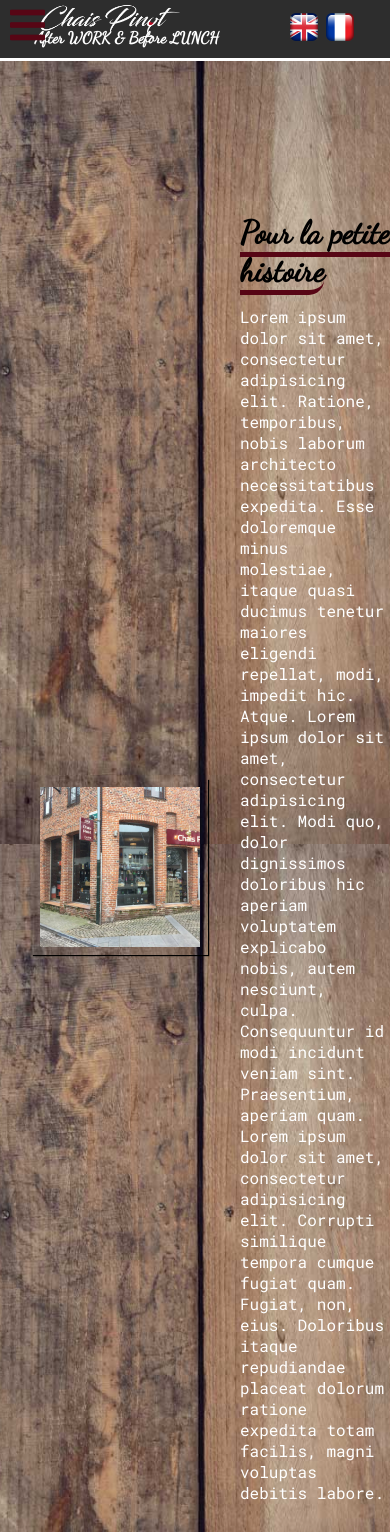
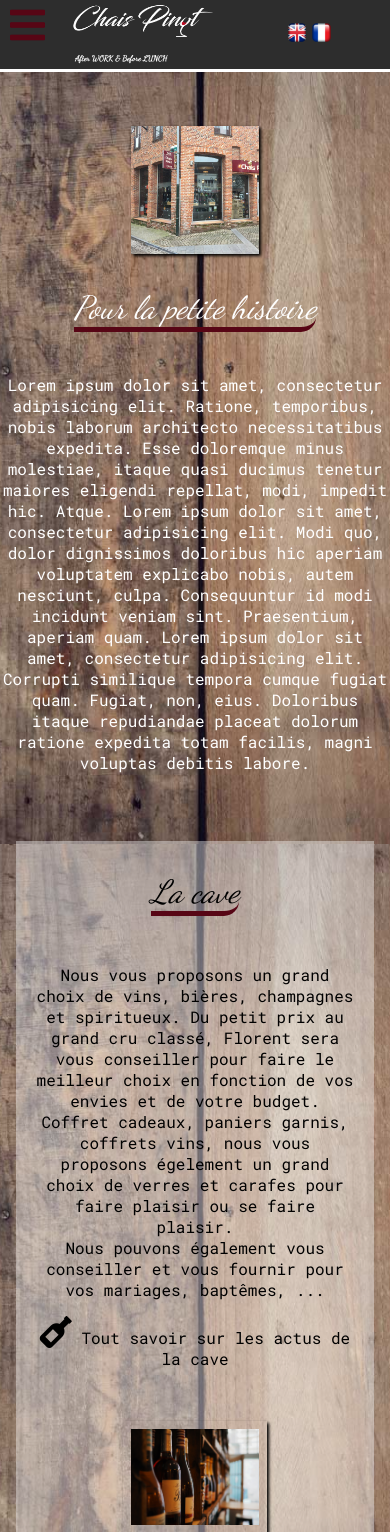
Before and after one commit to TheRoguishFOX/ProjetChaisPinot, a PHP site: page /index.php?action=cavebar in a window 390 px wide; the page is wider, and only the part inside the window is pictured. Shown: the top 1532 px of that part. Run offline with PHP 8.4, Linux system fonts and the light colour scheme; some libraries are stand-ins or nearby versions; some web fonts are replaced.

Commit message:
responsive
gestion responsive contact , cave et bar, headerfooter.
changement formulaire contact

```diff
--- a/public/css/cavebar.css
+++ b/public/css/cavebar.css
@@ -1,3 +1,7 @@
+#caveetbar{
+    margin-top : 4em;
+}
+
 #histoireboutique {
     display : flex;
     align-items: center;
@@ -5,14 +9,11 @@
 
 
 #histoireboutique img{
-    width: 15%;
+    width: 20em;
     margin : 2em;
+    box-shadow: 2px 2px 3px;
 }
 
-#caveetbar strong {
-    border-bottom: 5px  var(--colorbordeau) solid;
-    border-bottom-right-radius: 15px;
-}
 
 #histoireboutique p{
     text-align: left;
@@ -21,14 +22,15 @@
 #caveproduits{
     display:flex;
     text-align: center;
-
 }
 
-#caveetbar img{
-    width : 10em;
+#caveproduits img{
+    width : 15em;
     padding : 0.5em;
-    box-shadow: 1px 1px 1px;
+    box-shadow: 2px 2px 3px;
+    margin-bottom: 1em;
 }
+
 
 
 
@@ -46,32 +48,46 @@ background-color: rgba(255, 255, 255, 0.4);
 }
 
 
-#lacave p {
+#caveproduits h2 {
     margin:1em;
     color : black
 
 }
 
-#lebar p {
+
+#caveproduits p {
     margin:1em;
-    color : black;
+    color : black
 }
+
 
 #lebar i{
     color : black;
     font-size : 2em;
 }
 
-#lebar i:hover{
-    transform : scale(1.5);
-    color : var(--colorbordeau);
-}
 
 #lebar a{
     text-decoration : none;
     color : black;
 }
+
 #lebar a:hover{
+    font-size : 1.2em;
+    color : var(--colorbordeau);
+}
+
+#lacave i{
+    color : black;
+    font-size : 2em;
+}
+
+#lacave a{
+    text-decoration : none;
+    color : black;
+}
+
+#lacave a:hover{
     font-size : 1.2em;
     color : var(--colorbordeau);
 }
@@ -79,9 +95,10 @@ background-color: rgba(255, 255, 255, 0.4);
 #containerconfiance {
     display : flex;
     justify-content: space-around;
+    text-align: center;
 }
 
-#confiance strong{
+#confiance h2{
     margin-left:1em;
 }
 
@@ -92,6 +109,11 @@ display : flex;
 #confiance i:hover{
     color : white;
     transform : scale(1.5);
+}
+
+#confiance img{
+    width: 10em;
+    box-shadow: 2px 2px 3px;
 }
 
 #comments {
@@ -107,6 +129,101 @@ display : flex;
     border : 1px var(--colorbordeau) solid;
 }
 
-#comments strong{
-    font-weight: lighter;
+/*on permet à la zone message de pouvoir se redimmensionner en fonction du responsive*/
+
+textarea[name=text]{
+    overflow:scroll;
+    resize:both;
 }
+
+@media screen and (max-width: 1024px){
+
+    textarea[name=text]{
+     resize : none;
+     min-width : 100px;
+     min-height : 100px;
+     max-width : 300px;
+     max-height : 300px;
+    }
+
+    #espaceComments{
+    margin : 1em;
+    }
+
+    #histoireboutique img{
+    width: 10em;
+    }
+
+    #caveproduits img{
+    width : 10em;
+    }
+
+    #confiance img{
+    width: 8em;
+    }
+
+}
+
+@media screen and (max-width: 720px){
+
+    textarea[name=text]{
+     resize : none;
+     min-width : 100px;
+     min-height : 100px;
+     max-width : 375px;
+     max-height : 375px;
+    }
+
+    #histoireboutique {
+    flex-direction: column;
+    text-align: center;
+    }
+
+    #histoireboutique p{
+    text-align: center;
+    }
+
+    #histoireboutique img{
+    width: 8em;
+    margin : 0.5em;
+    box-shadow: 2px 2px 3px;
+    }
+
+    #caveproduits{
+    flex-direction: column;
+    }
+
+    #containerconfiance {
+    flex-direction: column;
+    }
+
+    #comments {
+    flex-direction: column;
+    }
+
+    #caveproduits img{
+    width : 8em;
+    padding : 0.5em;
+    box-shadow: 2px 2px 3px;
+    margin-bottom: 1em;
+    }
+
+    #confiance img{
+    width: 5em;
+    box-shadow: 2px 2px 3px;
+    }
+
+    #confiance h2{
+    margin-left:1.8em;
+    }
+}
+
+@media screen and (max-width: 480px){
+    textarea[name=text]{
+     resize : none;
+     min-width : 100px;
+     min-height : 100px;
+     max-width : 250px;
+     max-height : 250px;
+    }
+}
--- a/public/css/headerFooter.css
+++ b/public/css/headerFooter.css
@@ -88,7 +88,7 @@ nav li a:hover {
 /*setting commun a page*/
 section
 {
-    margin-top:10em;
+    margin-top: 8em;
 }
 
 body {
@@ -116,30 +116,16 @@ h2{
     font-weight: lighter;
 }
 
-h3 {
-    font-family: 'Dancing Script', cursive;
-    color: white;
-    font-size: 4em;
+a{
+  font-family: 'Roboto Mono', monospace;
+}
 
-    display: inline-block;
-    border-bottom: 5px  var(--colorbordeau) solid;
-    border-bottom-right-radius: 15px;
-
-    font-style: italic;
-    font-weight: lighter;
-
-}
- strong
-{
-    font-family: 'Dancing Script', cursive;
-    font-size: 2em;
-}
 
 p {
     text-align: center;
     color: white;
     font-family: 'Roboto Mono', monospace;
-    font-size: 1.3em;
+    font-size: 2em;
 }
 
 /* start footer */
@@ -183,8 +169,12 @@ footer #logo a:hover{
         width: 350px
     }
 
-    section p {
-        font-size: 1em;
+    h2{
+        font-size: 4em;
+    }
+
+    p{
+    font-size :1.5em;
     }
 }
 
@@ -193,12 +183,16 @@ footer #logo a:hover{
     header #logotitle img{
         width: 250px
     }
+    h2{
+        font-size: 3em;
+    }
+
 }
 
 
 
 /*version tablette */
-@media screen and (max-width: 1130px){
+@media screen and (max-width: 1024px){
 
     header #logotitle img{
         width: 300px
@@ -277,18 +271,29 @@ footer #logo a:hover{
         border: solid 3px
     }
 
+    h2 {
+        font-size : 2em;
+    }
+    p{
+        font-size : 1em;
+    }
+
 }
 
 /*version phone */
 @media screen and (max-width: 720px){
 
+
     header #logotitle img{
-        width: 150px
+        width: 150px;
+        margin-left: 2em;
     }
 
     header h1{
-        font-size: 1em;
+        font-size: 0.5em;
+        margin-left: 5em;
     }
+
 
     /*Menu Wrap*/
     #hamburger {
@@ -359,11 +364,25 @@ footer #logo a:hover{
     }
 
     footer{
-        font-size: 0.5em
+        font-size: 0.5em;
     }
 
     footer .valider{
-        margin-top: 10px
+        margin-top: 10px;
     }
 
+    header #lang img{
+        width : 30%;
+    }
+    section{
+    margin-top:1em;
+    }
+
+    h2 {
+        font-size : 2em;
+    }
+
+    p{
+        font-size : 1em;
+    }
 }
--- a/view/frontend/view_cavebar_fr.php
+++ b/view/frontend/view_cavebar_fr.php
@@ -11,7 +11,7 @@ ob_start();
     <article id="histoireboutique">
         <img src="public/images/divers/77220FC6-33EA-4ED3-A108-5EE0349E54FA.jpeg">
         <div id="pourlapetitehistoire">
-            <strong> Pour la petite histoire </strong><br>
+            <h2> Pour la petite histoire </h2><br>
             <p> Lorem ipsum dolor sit amet, consectetur adipisicing elit. Ratione, temporibus, nobis laborum architecto necessitatibus expedita. Esse doloremque minus molestiae, itaque quasi ducimus tenetur maiores eligendi repellat, modi, impedit hic. Atque. Lorem ipsum dolor sit amet, consectetur adipisicing elit. Modi quo, dolor dignissimos doloribus hic aperiam voluptatem explicabo nobis, autem nesciunt, culpa.
                 Consequuntur id modi incidunt veniam sint. Praesentium, aperiam quam. Lorem ipsum dolor sit amet, consectetur adipisicing elit. Corrupti similique tempora cumque fugiat quam. Fugiat, non, eius. Doloribus itaque repudiandae placeat dolorum ratione expedita totam facilis, magni voluptas debitis labore.</p>
         </div>
@@ -20,25 +20,29 @@ ob_start();
     <article id="caveproduits">
         <div id="lacave">
 
-            <strong> La cave </strong>
-            <p> nos produits... Lorem ipsum dolor sit amet, consectetur adipisicing elit. Nam obcaecati voluptates culpa est fuga aut rerum, quas veritatis doloremque earum, maxime aperiam aliquid. Pariatur explicabo, architecto beatae optio doloremque vitae!
-                <br> Coffrets cadeaux, location fût...</p>
+            <h2> La cave </h2>
+            <p> Nous vous proposons un grand choix de vins, bières, champagnes et spiritueux. Du petit prix au grand cru classé, Florent sera vous conseiller pour faire le meilleur choix en fonction de vos envies et de votre budget.
+                <br> Coffret cadeaux, paniers garnis, coffrets vins, nous vous proposons égelement un grand choix de verres et carafes pour faire plaisir ou se faire plaisir.
+                <br> Nous pouvons également vous conseiller et vous fournir pour vos mariages, baptêmes, ...
+            </p>
+            <p><i class="fas fa-wine-bottle"></i> <a href="index.php?action=actus"> Tout savoir sur les actus de la cave
+                </a></p><br><br>
             <img src="public/images/divers/alcohol-bottles-alcoholic-beverage-bar-2664149.jpg">
         </div>
 
         <div id="lebar">
 
-            <strong> Le bar </strong>
-            <p> Envie d'un moment entre amis autour un bon verre de vin ou de bière? Lorem ipsum dolor sit amet, consectetur adipisicing elit. Nam obcaecati voluptates culpa est fuga aut rerum, quas veritatis doloremque earum, maxime aperiam aliquid. Pariatur explicabo, architecto beatae optio doloremque vitae!</p>
-            <a href="index.php?action=actus"> Pour tous savoir sur les actus du bar :
-                <i class="fas fa-glass-cheers"></i> </a><br>
+            <h2> Le bar </h2>
+            <p> Envie d'un moment entre amis autour d'un verre? <br>Le bar à l'étage et la terrasse extérieure vous accueille pour un moment de détente. L'occasion pour vous de goûter les différents produits disponibles dans le magasin, sur les conseils de Florent. <br>Découvrez toute la richesse du patrimoine viticole français, des différentes bières de nos régions accompagnés d'une planche de charcuterie pour les plus gourmands.<br>Jeux de société, concerts... Plusieurs activités  vous sont proposées tout au long de l'année. </p>
+            <p><i class="fas fa-glass-cheers"></i> <a href="index.php?action=actus"> Tout savoir sur les actus du bar
+           </a></p><br><br>
             <img src="public/images/divers/alcoholic-beverage-bar-beer-1269025.jpg">
         </div>
     </article>
     <br><br>
 
     <article id="confiance">
-        <strong> Ils nous font confiance </strong>
+        <h2> Ils nous font confiance </h2>
         <br><br>
         <div id="containerconfiance">
             <div id="laterrasse">
@@ -68,7 +72,7 @@ ob_start();
     <article id="comments">
 
         <div id="affichagecomments">
-            <strong>Ils en parlent mieux que nous </strong>
+            <h2>Ils en parlent mieux que nous </h2>
             <br><br>
             <div class="com">Jean michel (12/12/2012):
                 <br>
@@ -124,7 +128,7 @@ ob_start();
 
 
         <div id="insertionComments">
-            <strong> Donnez votre avis !</strong>
+            <h2> Donnez votre avis !</h2>
             <br><br>
             <form action="" method="post">
                 <div>
@@ -133,6 +137,7 @@ ob_start();
 
                     <label for="note">Note</label>
                     <select name="note" id="note">
+                       <option value="0"></option>
                         <option value="1"> 1 </option>
                         <option value="2"> 2 </option>
                         <option value="3"> 3 </option>
--- a/view/template/template_site_fr.php
+++ b/view/template/template_site_fr.php
@@ -14,7 +14,7 @@
 <body>
     <header>
         <div id="logotitle">
-            <a href="index.php"> <img src="./public/images/logo/logo_chais_pinot_blanc.png" alt="Logo Chais Pinot"></a>
+            <a href="index.php"> <img src="./public/images/logo/logo_chais_pinot_blanc.png" alt="Logo Chais Pinot"></a><br><br>
             <h1>After WORK &amp; Before LUNCH</h1>
         </div>
     <a id="wrapper" class="ancre"></a>
```
Also changed, not shown: public/css/contact.css (+51 -13 lines), public/css/home.css (+24 -6 lines), view/frontend/view_Home_fr.php (+7 -9 lines), view/frontend/view_contact_fr.php (+12 -12 lines). Lines whose indentation alone changed are shown as unchanged.
